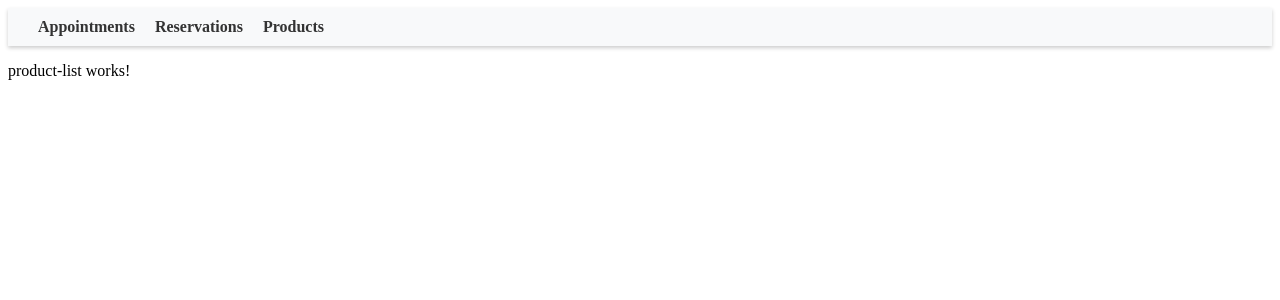
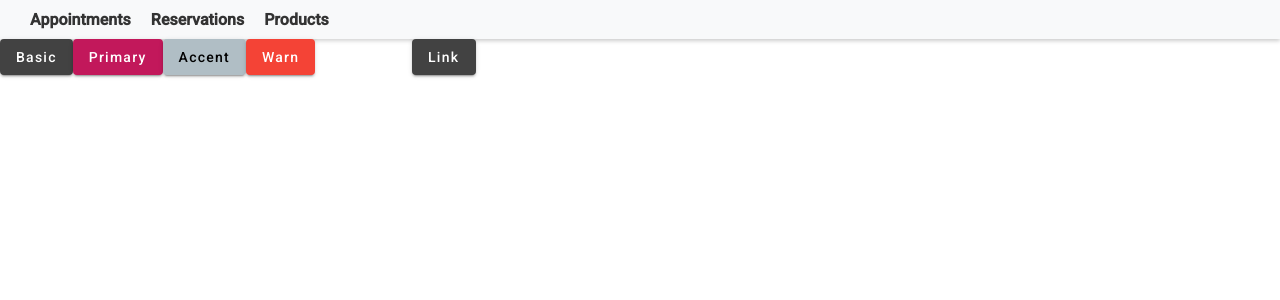
Before and after one commit to reuphy/angular-17-poc, an Angular app: page /products in a window 1280 px wide. Shown: the top 300 px of the page. Built offline with nearby package versions, Linux system fonts and the light colour scheme.

Commit message:
adding angular material theme indigo-pink.css

```diff
--- a/angular.json
+++ b/angular.json
@@ -25,6 +25,7 @@
               "src/assets"
             ],
             "styles": [
+              "@angular/material/prebuilt-themes/pink-bluegrey.css",
               "src/styles.css"
             ],
             "scripts": []
@@ -84,6 +85,7 @@
               "src/assets"
             ],
             "styles": [
+              "@angular/material/prebuilt-themes/indigo-pink.css",
               "src/styles.css"
             ],
             "scripts": []
--- a/package.json
+++ b/package.json
@@ -11,10 +11,12 @@
   "private": true,
   "dependencies": {
     "@angular/animations": "^17.0.0",
+    "@angular/cdk": "^17.0.0",
     "@angular/common": "^17.0.0",
     "@angular/compiler": "^17.0.0",
     "@angular/core": "^17.0.0",
     "@angular/forms": "^17.0.0",
+    "@angular/material": "^17.0.0",
     "@angular/platform-browser": "^17.0.0",
     "@angular/platform-browser-dynamic": "^17.0.0",
     "@angular/router": "^17.0.0",
--- a/src/app/app.config.ts
+++ b/src/app/app.config.ts
@@ -3,7 +3,8 @@
 
 import { routes } from './app.routes';
 import { provideHttpClient } from '@angular/common/http';
+import { provideAnimations } from '@angular/platform-browser/animations';
 
 export const appConfig: ApplicationConfig = {
-  providers: [provideRouter(routes, withComponentInputBinding()), provideHttpClient()]
+  providers: [provideRouter(routes, withComponentInputBinding()), provideHttpClient(), provideAnimations()]
 };
--- a/src/app/product-app/product-list/product-list.component.html
+++ b/src/app/product-app/product-list/product-list.component.html
@@ -1 +1,6 @@
-<p>product-list works!</p>
+<button mat-raised-button>Basic</button>
+<button mat-raised-button color="primary">Primary</button>
+<button mat-raised-button color="accent">Accent</button>
+<button mat-raised-button color="warn">Warn</button>
+<button mat-raised-button disabled>Disabled</button>
+<a mat-raised-button href="https://www.google.com/" target="_blank">Link</a>
--- a/src/app/product-app/product-list/product-list.component.ts
+++ b/src/app/product-app/product-list/product-list.component.ts
@@ -1,10 +1,11 @@
 import { Component } from '@angular/core';
 import { CommonModule } from '@angular/common';
+import {MatButtonModule} from '@angular/material/button';
 
 @Component({
   selector: 'app-product-list',
   standalone: true,
-  imports: [CommonModule],
+  imports: [CommonModule, MatButtonModule],
   templateUrl: './product-list.component.html',
   styleUrl: './product-list.component.css'
 })
--- a/src/index.html
+++ b/src/index.html
@@ -6,6 +6,8 @@
   <base href="/">
   <meta name="viewport" content="width=device-width, initial-scale=1">
   <link rel="icon" type="image/x-icon" href="favicon.ico">
+  <link href="https://fonts.googleapis.com/css2?family=Roboto:wght@300;400;500&display=swap" rel="stylesheet">
+  <link href="https://fonts.googleapis.com/icon?family=Material+Icons" rel="stylesheet">
 </head>
 <body>
   <app-root></app-root>
--- a/src/styles.css
+++ b/src/styles.css
@@ -1 +1,7 @@
 /* You can add global styles to this file, and also import other style files */
+
+html, body { height: 100%; }
+body { margin: 0; font-family: Roboto, "Helvetica Neue", sans-serif; }
+
+/* @import url('../node_modules/@angular/material/prebuilt-themes/pink-bluegrey.css'); */
+/* angular/material/prebuilt-themes/indigo-pink.css */
```
Also changed, not shown: 1 other file (tests, documents, lock files or other folders).
